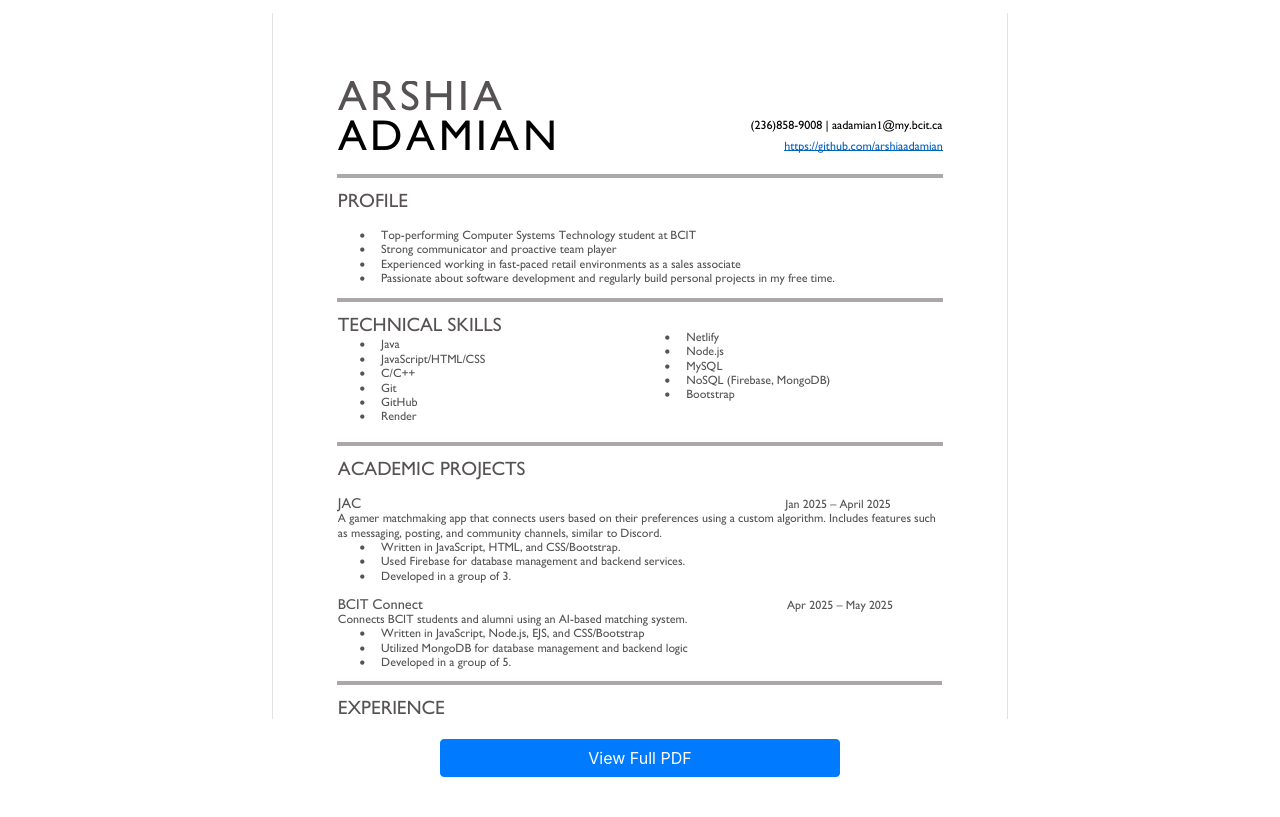
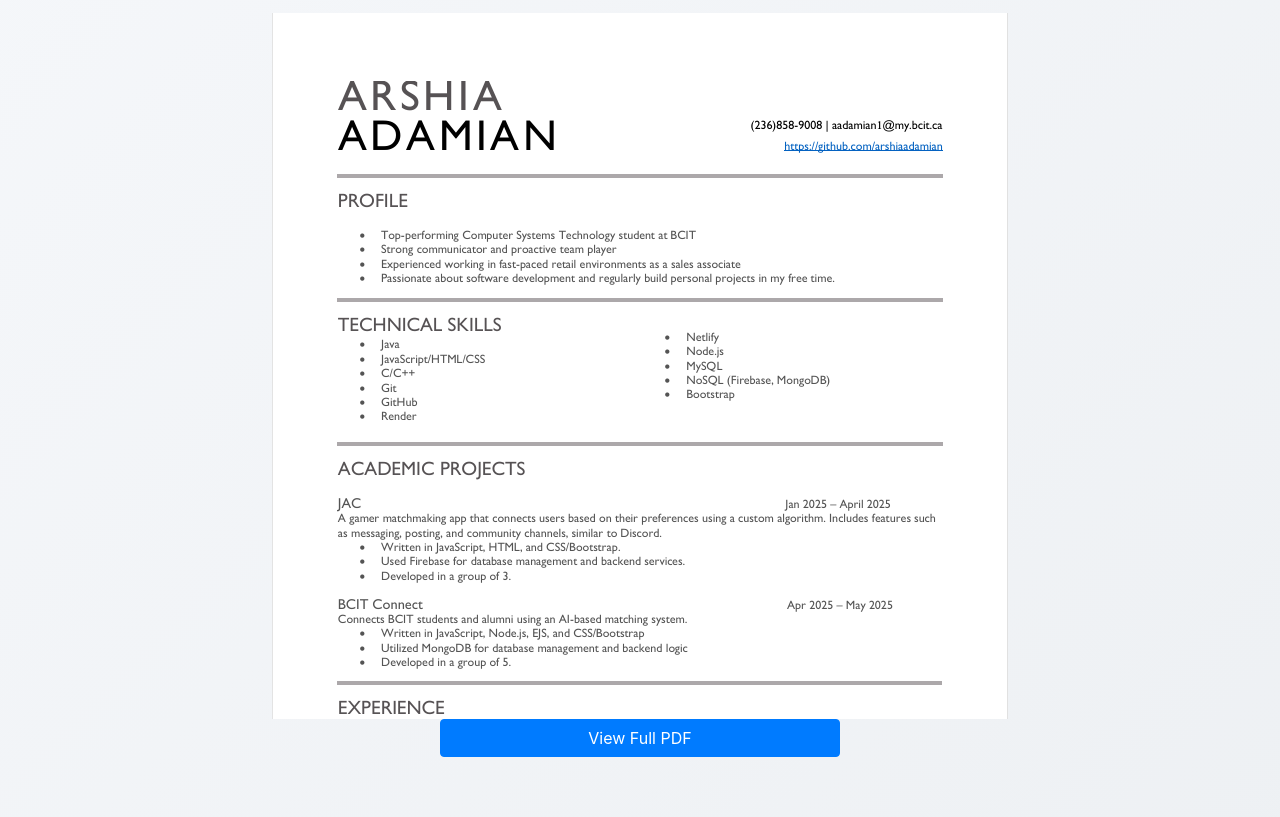
Before and after one commit to arshiaadamian/Personal-Portfolio, a plain HTML site: page index.html in a window 1280 px wide. Shown: the part 135-952 px from the top of the page. Drawn offline with nearby package versions, Linux system fonts and the light colour scheme.

Commit message:
added a background colour to the body

```diff
--- a/style/index.css
+++ b/style/index.css
@@ -3,8 +3,7 @@ body {
   margin: 0;
   height: 100%;
   width: 100%;
-  /* display: flex;
-  flex-direction: column;  align-items: center; */
+  background: linear-gradient(135deg, #f5f7fa 0%, #e4e8eb 100%);
 }
 
 .navbar {
@@ -79,6 +78,7 @@ body {
   width: 100%;
   max-width: 400px;
   margin-top: 20px;
+  margin: 0;
 }
 
 .resume-btn a {
```
